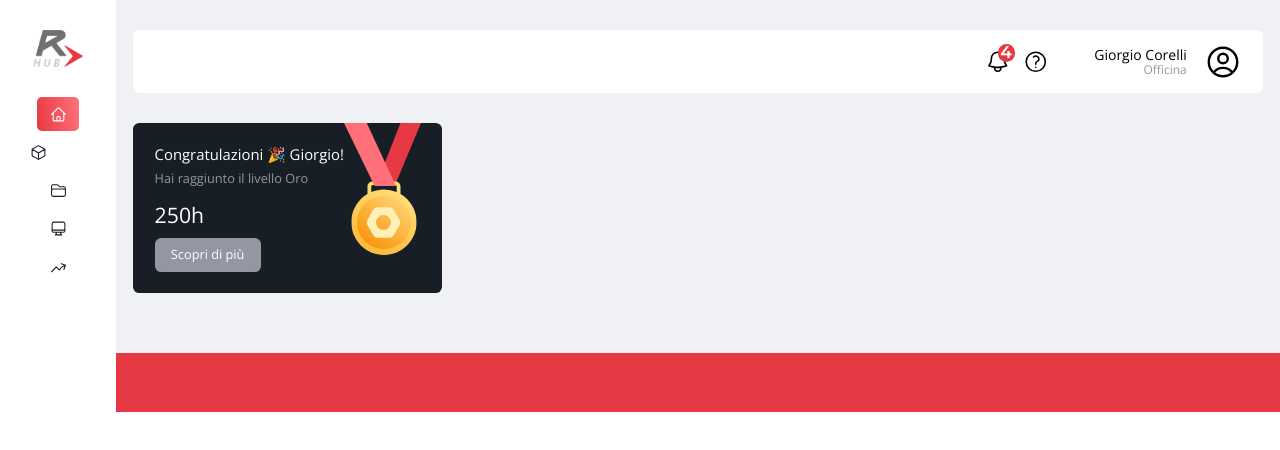
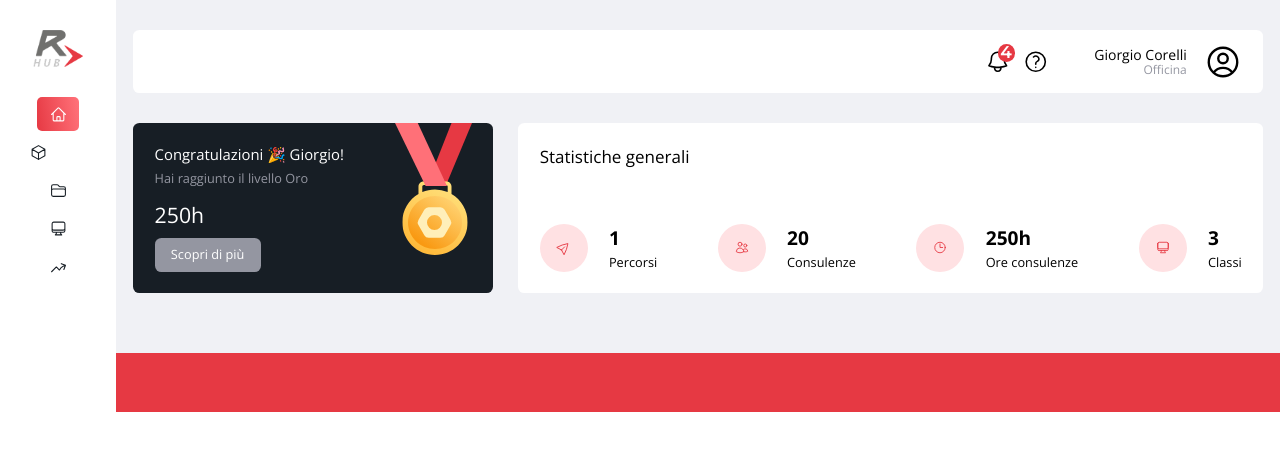
Before and after one commit to xdelmo/rapidoo-dashboard, a React (Create React App) app: page / in a window 1280 px wide. Shown: the top 450 px of the page. Built offline with nearby package versions, Linux system fonts and the light colour scheme.

Commit message:
UPDATE: new generalStats component

```diff
--- a/src/App.js
+++ b/src/App.js
@@ -2,7 +2,7 @@ import Navbar from "./components/Navbar";
 import User from "./components/User";
 import React, { useEffect } from "react";
 import Badge from "./components/Badge";
-// import GeneralStats from "./components/GeneralStats";
+import GeneralStats from "./components/GeneralStats";
 
 function App() {
   const [isSidebarOpen, setIsSidebarOpen] = React.useState(false);
@@ -41,9 +41,11 @@ function App() {
         <main className="bg-accentDesaturated py-7 px-4">
           <User />
           {/* griglia */}
-          <div className="flex py-7 gap-7 flex-wrap">
+          <div className="card-grid py-7 grid-flow-dense">
             <Badge />
-            {/* <GeneralStats /> */}
+            <div className="grid-col-span-2">
+              <GeneralStats />
+            </div>
           </div>
         </main>
         <footer id="footer" className="bg-primary py-7 px-4">
--- /dev/null
+++ b/src/components/GeneralStats.jsx
@@ -0,0 +1,117 @@
+import React from "react";
+
+function GeneralStats() {
+  return (
+    <div className="bg-light h-full rounded-md px-5 pt-5 pb-3 flex justify-between flex-col">
+      <h2>Statistiche generali</h2>
+
+      {/* stats e icone */}
+
+      <div className="grid grid-cols-2 gap-2 xl:flex xl:mb-2 xl:justify-between">
+        {/* icone */}
+
+        <div className="flex gap-5  ">
+          {/* percorsi */}
+          <div className="p-4 bg-primaryLighter w-[48px] h-[48px] rounded-full flex justify-center items-center">
+            <svg
+              xmlns="http://www.w3.org/2000/svg"
+              fill="none"
+              viewBox="0 0 24 24"
+              strokeWidth={1.5}
+              stroke="currentColor"
+              className="w-4 h-4 text-primary -rotate-45 "
+            >
+              <path
+                strokeLinecap="round"
+                strokeLinejoin="round"
+                d="M6 12L3.269 3.126A59.768 59.768 0 0121.485 12 59.77 59.77 0 013.27 20.876L5.999 12zm0 0h7.5"
+              />
+            </svg>
+          </div>
+          {/* percorsi stats */}
+          <div>
+            <p className="font-bold text-lg">1</p>
+            <p className="text-xs">Percorsi</p>
+          </div>
+        </div>
+
+        <div className="flex  gap-5">
+          {/* Consulenze */}
+          <div className="p-4 bg-primaryLighter w-[48px] h-[48px] rounded-full flex justify-center items-center">
+            <svg
+              xmlns="http://www.w3.org/2000/svg"
+              fill="none"
+              viewBox="0 0 24 24"
+              strokeWidth={1.5}
+              stroke="currentColor"
+              className="w-4 h-4 text-primary"
+            >
+              <path
+                strokeLinecap="round"
+                strokeLinejoin="round"
+                d="M15 19.128a9.38 9.38 0 002.625.372 9.337 9.337 0 004.121-.952 4.125 4.125 0 00-7.533-2.493M15 19.128v-.003c0-1.113-.285-2.16-.786-3.07M15 19.128v.106A12.318 12.318 0 018.624 21c-2.331 0-4.512-.645-6.374-1.766l-.001-.109a6.375 6.375 0 0111.964-3.07M12 6.375a3.375 3.375 0 11-6.75 0 3.375 3.375 0 016.75 0zm8.25 2.25a2.625 2.625 0 11-5.25 0 2.625 2.625 0 015.25 0z"
+              />
+            </svg>
+          </div>
+
+          {/* Consulenze stats */}
+          <div>
+            <p className="font-bold text-lg">20</p>
+            <p className="text-xs">Consulenze</p>
+          </div>
+        </div>
+
+        <div className="flex  gap-5">
+          {/* Ore consulenze */}
+          <div className="p-4 bg-primaryLighter w-[48px] h-[48px] rounded-full flex justify-center items-center">
+            <svg
+              xmlns="http://www.w3.org/2000/svg"
+              fill="none"
+              viewBox="0 0 24 24"
+              strokeWidth={1.5}
+              stroke="currentColor"
+              className="w-4 h-4 text-primary"
+            >
+              <path
+                strokeLinecap="round"
+                strokeLinejoin="round"
+                d="M12 6v6h4.5m4.5 0a9 9 0 11-18 0 9 9 0 0118 0z"
+              />
+            </svg>
+          </div>
+          {/* Ore consulenze stats */}
+          <div>
+            <p className="font-bold text-lg">250h</p>
+            <p className="text-xs">Ore consulenze</p>
+          </div>
+        </div>
+        <div className="flex  gap-5">
+          {/* Classi */}
+          <div className="p-4 bg-primaryLighter w-[48px] h-[48px] rounded-full flex justify-center items-center">
+            <svg
+              xmlns="http://www.w3.org/2000/svg"
+              fill="none"
+              viewBox="0 0 24 24"
+              strokeWidth={1.5}
+              stroke="currentColor"
+              className="w-4 h-4 text-primary"
+            >
+              <path
+                strokeLinecap="round"
+                strokeLinejoin="round"
+                d="M9 17.25v1.007a3 3 0 01-.879 2.122L7.5 21h9l-.621-.621A3 3 0 0115 18.257V17.25m6-12V15a2.25 2.25 0 01-2.25 2.25H5.25A2.25 2.25 0 013 15V5.25m18 0A2.25 2.25 0 0018.75 3H5.25A2.25 2.25 0 003 5.25m18 0V12a2.25 2.25 0 01-2.25 2.25H5.25A2.25 2.25 0 013 12V5.25"
+              />
+            </svg>
+          </div>
+          {/* Classi stats */}
+          <div>
+            <p className="font-bold text-lg">3</p>
+            <p className="text-xs">Classi</p>
+          </div>
+        </div>
+      </div>
+    </div>
+  );
+}
+
+export default GeneralStats;
```
